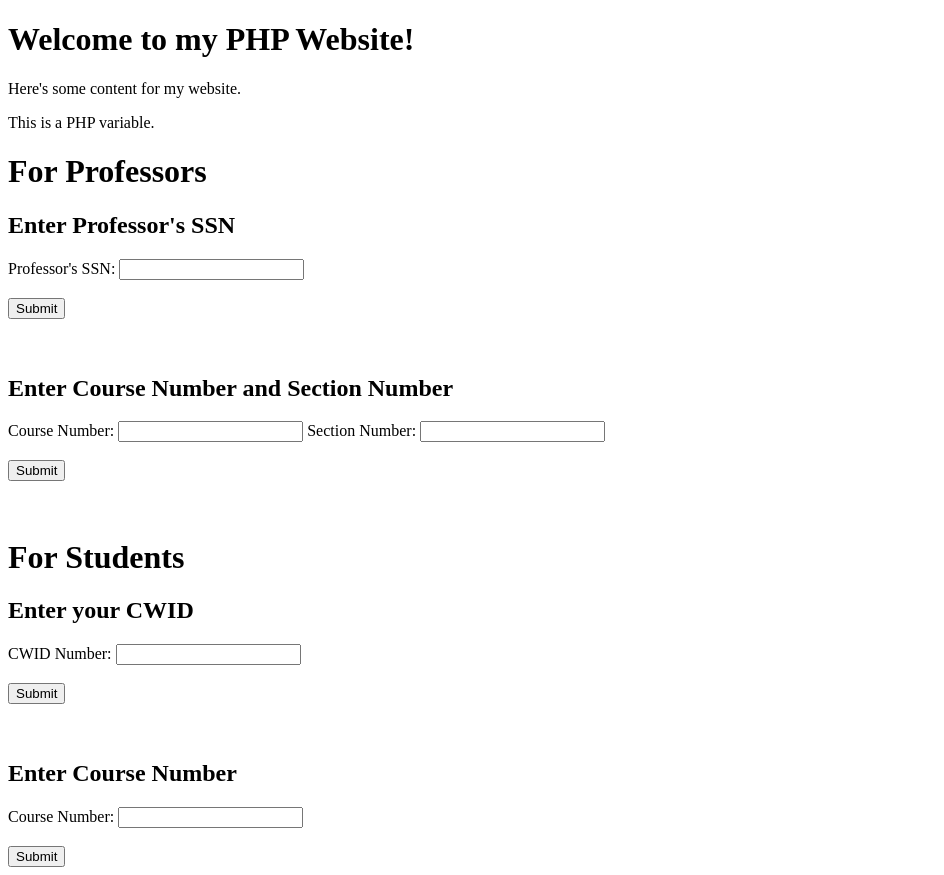
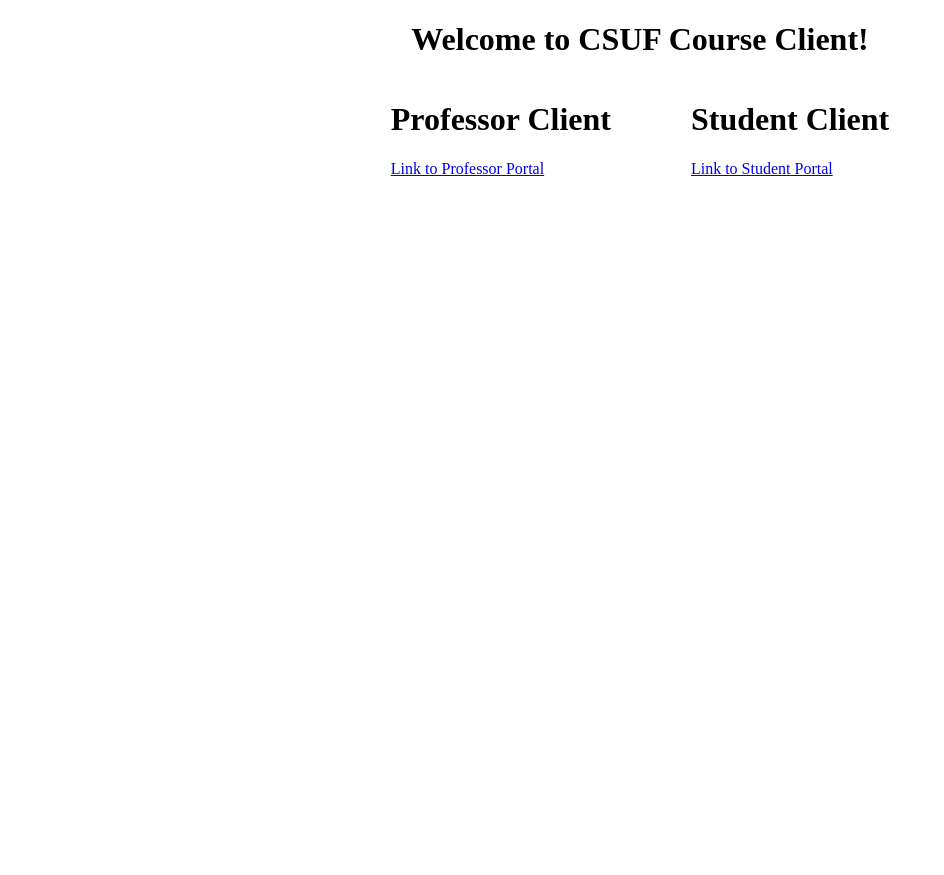
Before and after one commit to VictorMercado/UniversityQuery, a PHP site: page / in a window 1280 px wide. Shown: the whole page, without its empty margins (0-944 px from the left). After the commit the page ends 176 px from the top, so only its background shows below. Run offline with PHP 8.4, Linux system fonts and the light colour scheme.

Commit message:
new pages for better UI

```diff
--- a/index.php
+++ b/index.php
@@ -1,54 +1,22 @@
 <!DOCTYPE html>
 <html>
 <head>
-    <title>My PHP Website</title>
+    <title>CSUF Course Client</title>
     <link rel="stylesheet" href="styles.css">
 </head>
 <body>
-    <h1>Welcome to my PHP Website!</h1>
-    <p>Here's some content for my website.</p>
-    <?php
-        // This is a PHP comment
-        $variable = "This is a PHP variable.";
-        echo "<p>$variable</p>";
-    ?>
-
-    <h1>For Professors</h1>
-    <h2>Enter Professor's SSN</h2>
-
-    <form action="professor.php" method="post">
-        <label for="professorSSN">Professor's SSN:</label>
-        <input type="text" id="professorSSN" name="professorSSN" required>
-        <br><br>
-        <input type="submit" value="Submit">
-    </form>
-    <br><br>
-    <h2>Enter Course Number and Section Number</h2>
-    <form action="course.php" method="post">
-        <label for="CourseNo">Course Number:</label>
-        <input type="text" id="CourseNo" name="CourseNo" required>
-        <label for="SectionNo">Section Number:</label>
-        <input type="text" id="SectionNo" name="SectionNo" required>
-        <br><br>
-        <input type="submit" value="Submit">
-    </form>
-    <br>
-    <br>
-    <h1>For Students</h1>
-    <h2>Enter your CWID</h2>
-    <form action="student.php" method="post">
-        <label for="CWIDNo">CWID Number:</label>
-        <input type="text" id="CWIDNo" name="CWIDNo" required>
-        <br><br>
-        <input type="submit" value="Submit">
-    </form>
-    <br><br>
-    <h2>Enter Course Number</h2>
-    <form action="section.php" method="post">
-        <label for="CourseNo">Course Number:</label>
-        <input type="text" id="CourseNo" name="CourseNo" required>
-        <br><br>
-        <input type="submit" value="Submit">
-    </form>
+    <h1>Welcome to CSUF Course Client!</h1>
+    <div class="container">
+        <div class="client-container">
+            <div>
+                <h1>Professor Client</h1>
+                <a href="/professorClient.html">Link to Professor Portal</a>
+            </div>
+            <div>
+                <h1>Student Client</h1>
+                <a href="/studentClient.html">Link to Student Portal</a>
+            </div>
+        </div>
+    </div>
 </body>
 </html>
--- a/styles.css
+++ b/styles.css
@@ -2,3 +2,35 @@
   color: #fff;
   background-color: #000;
 } */
+
+
+.container {
+  width: 100%;
+  height: 100%;
+  display: flex;
+  justify-content: center;
+  align-items: center
+}
+
+.client-container {
+  width: 100%;
+  height: 100%;
+  display: flex;
+  flex-direction: row;
+  justify-content: center;
+  align-items: center;
+  gap: 5rem;
+}
+
+.form-container {
+  border: 2px solid #000;
+  display: flex;
+  flex-direction: column;
+  justify-content: center;
+  align-items: center;
+  padding: 2rem;
+}
+
+h1 {
+  text-align: center;
+}
```
Also changed, not shown: professorClient.html (added, +41 -0 lines), studentClient.html (added, +41 -0 lines).
